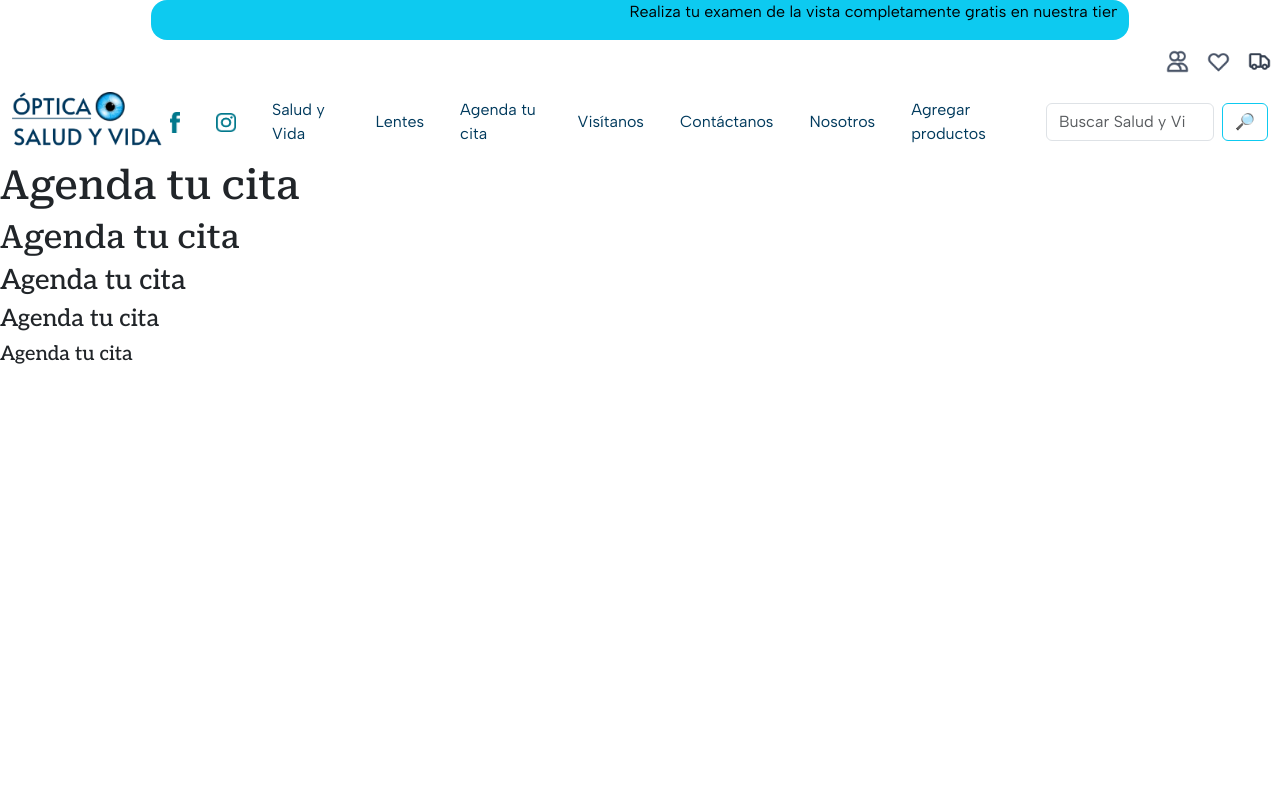
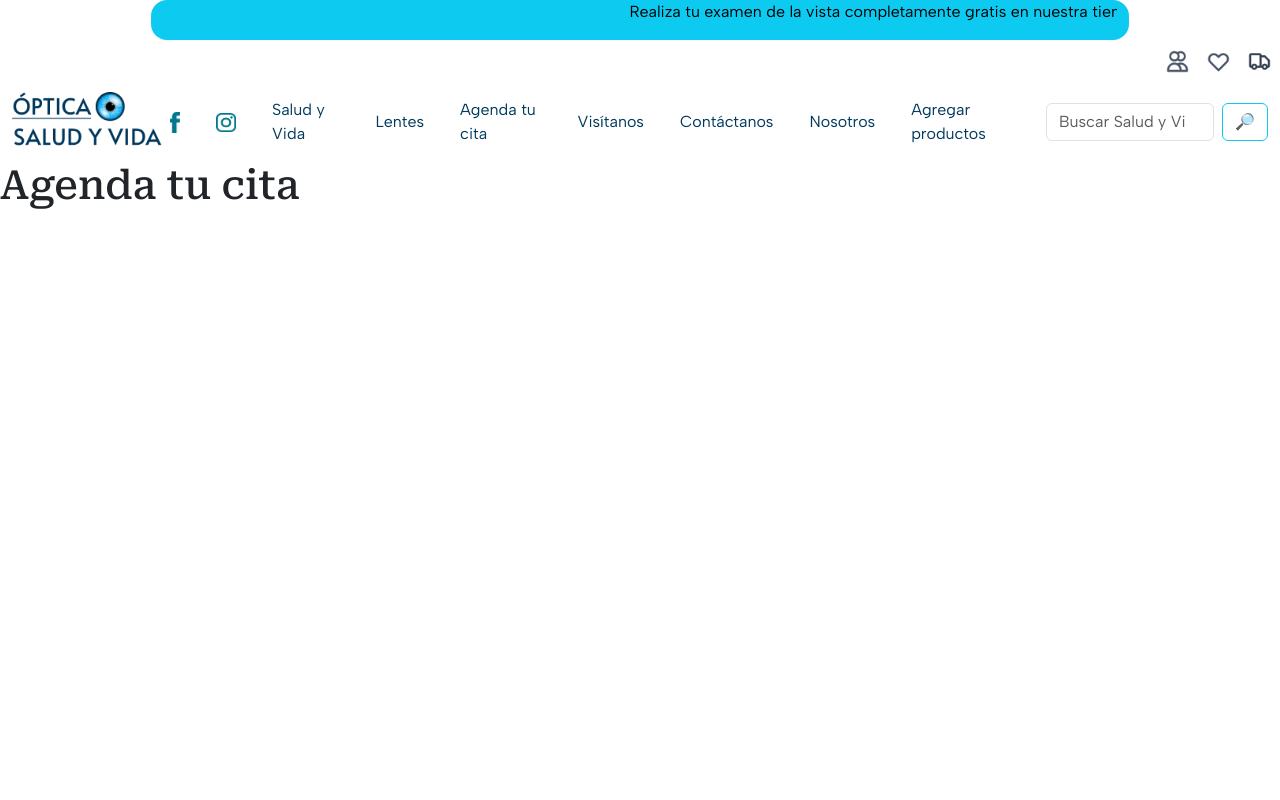
Before and after one commit to AlejandroMontoyaT/project_salud_y_vida, a website built with Vite: page src/pages/agenda-cita.html in a window 1280 px wide. Shown: the top 800 px of the page. Built offline with nearby package versions, Linux system fonts and the light colour scheme.

Commit message:
Fix: Se eliminan errores menores de agenda-cita.html
Se elimina repetición de títulos

```diff
--- a/src/pages/agenda-cita.html
+++ b/src/pages/agenda-cita.html
@@ -31,10 +31,6 @@
   </header>
   <main>
     <h1 class="title">Agenda tu cita</h1>
-    <h2 class="title">Agenda tu cita</h2>
-    <h3 class="title">Agenda tu cita</h3>
-    <h4 class="title">Agenda tu cita</h4>
-    <h5 class="title">Agenda tu cita</h5>
 
   </main>
 
```
